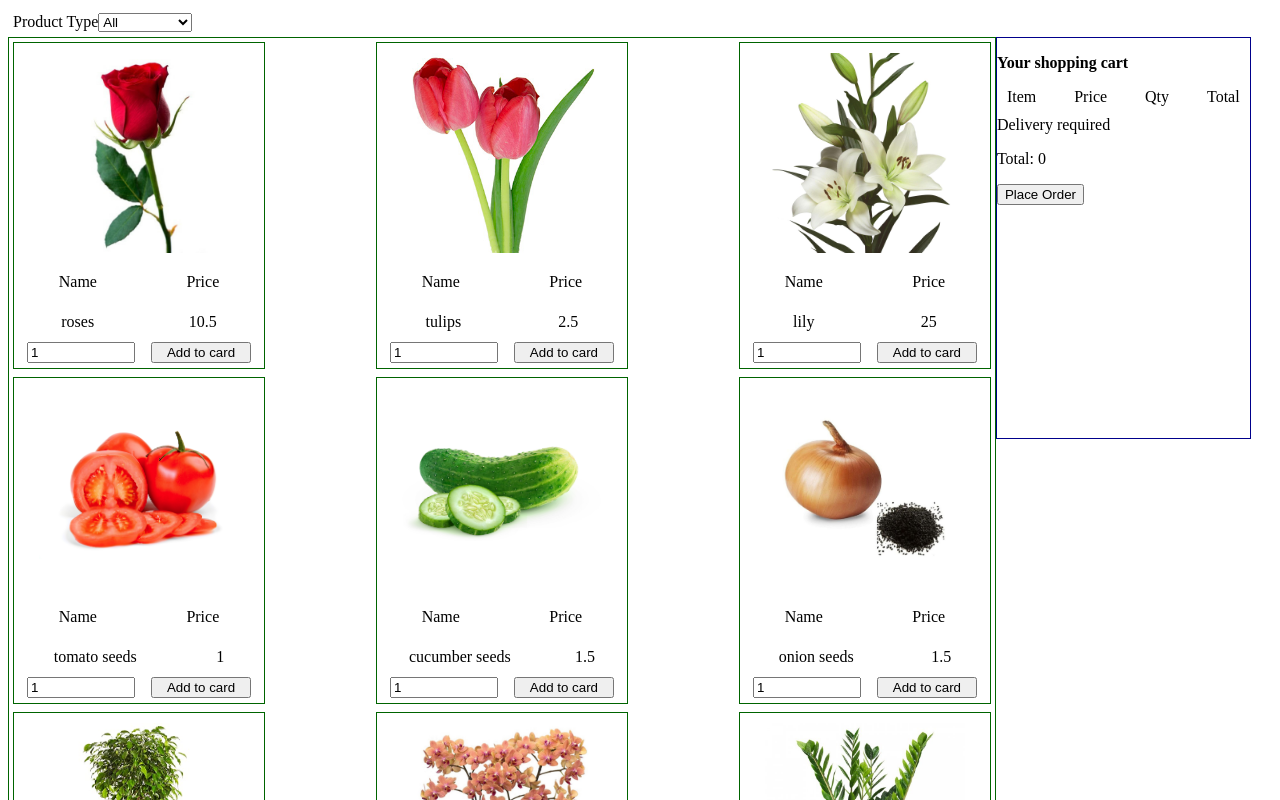
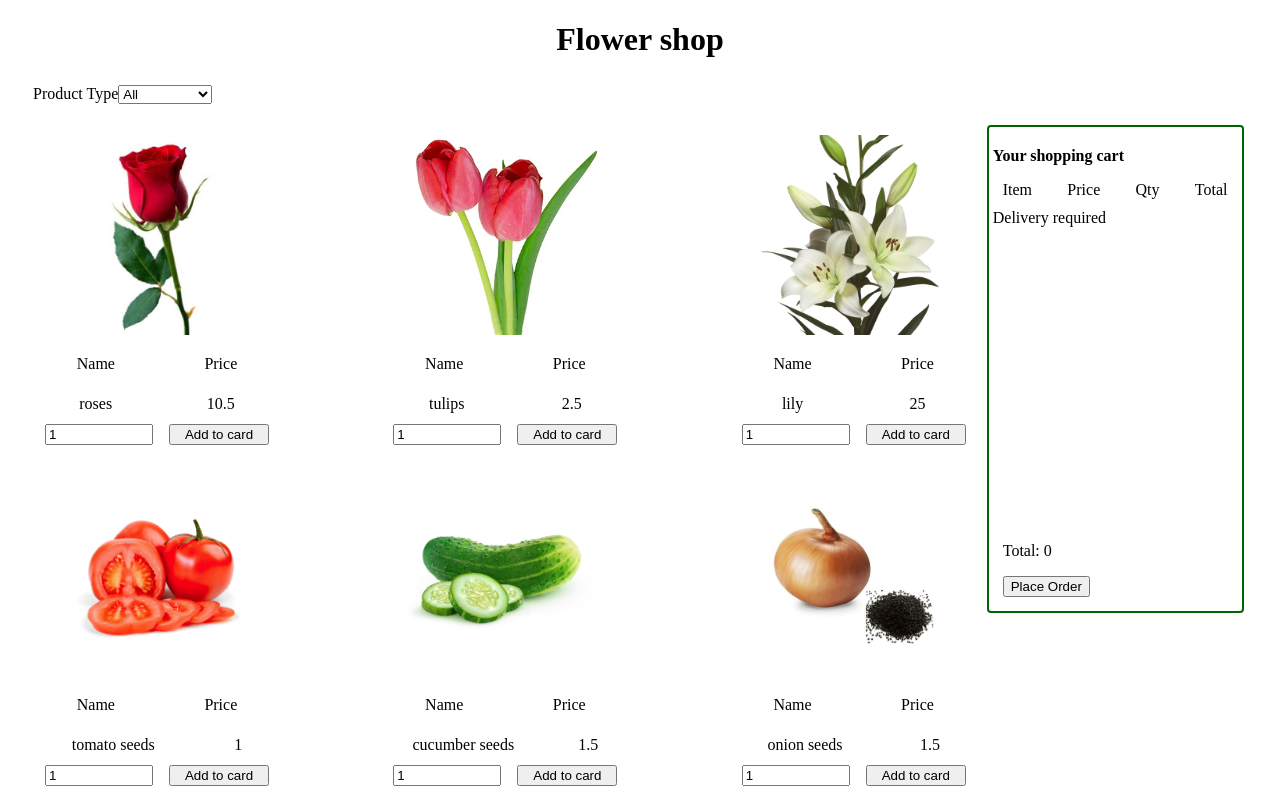
Before and after one commit to OlenaPotiatynyk/flowershop_OOP, an Angular app: page / in a window 1280 px wide. Shown: the top 800 px of the page. Built offline with nearby package versions, Linux system fonts and the light colour scheme.

Commit message:
fix view design

```diff
--- a/src/app/app.component.css
+++ b/src/app/app.component.css
@@ -1,6 +1,7 @@
 .store {
   display: flex;
   flex-flow: wrap;
+  margin: 0 20px;
 }
 
 .filter {
@@ -10,6 +11,7 @@
 
 .cart {
   width: 20%;
+  margin: 16px 4px;
 }
 
 .products {
@@ -17,9 +19,4 @@
   width: 78%;
   justify-content: space-between;
   flex-flow: wrap;
-  border: 1px solid darkgreen;
 }
-
-.inventory_item{
-  width: 23%
-}
--- a/src/app/cart/cart.component.css
+++ b/src/app/cart/cart.component.css
@@ -1,11 +1,20 @@
 .cart {
+  position: relative;
   width: 100%;
-  height: 400px;
-  border: 1px solid darkblue;
+  min-height: 400px;
+  border: 2px solid darkgreen;
+  border-radius: 4px;
+  padding: 4px 4px 80px;
 }
 
-.item-header {
+.item_header {
   display: flex;
   justify-content: space-between;
   margin: 10px;
 }
+
+.cart_footer {
+  position: absolute;
+  bottom: 0;
+  padding: 14px 10px;
+}
--- a/src/app/cart/cart.component.html
+++ b/src/app/cart/cart.component.html
@@ -1,7 +1,7 @@
 <div class="cart">
   <p><b>Your shopping cart</b></p>
 
-  <div class="item-header">
+  <div class="item_header">
     <div>Item</div>
     <div>Price</div>
     <div>Qty</div>
@@ -19,8 +19,10 @@
     <label for="addressInput" *ngIf="deliveryNeeded">Address</label>
     <input id="addressInput" (ngModelChange)="updateAddress()" [(ngModel)]="address" *ngIf="deliveryNeeded">
   </div>
-  <p>Total: <span>{{cart.totalPrice}}</span></p>
-  <button (click)="placeOrder()">Place Order</button>
+  <div class="cart_footer">
+    <p>Total: <span>{{cart.totalPrice}}</span></p>
+    <button (click)="placeOrder()">Place Order</button>
+  </div>
 </div>
 <div *ngIf="showReceipt">
   <div *ngIf="deliveryNeeded">
--- a/src/app/inventory-item/inventory-item.component.css
+++ b/src/app/inventory-item/inventory-item.component.css
@@ -1,7 +1,6 @@
 .p_card {
   width: 250px;
-  border: 1px solid darkgreen;
-  margin: 4px;
+  margin: 16px 4px 4px 4px;
 }
 
 .p_text {
@@ -25,6 +24,6 @@
   margin: 5px;
 }
 
-.button{
+.button {
   width: 100px;
 }
--- a/src/index.html
+++ b/src/index.html
@@ -9,6 +9,7 @@
   <link rel="icon" type="image/x-icon" href="favicon.ico">
 </head>
 <body>
+  <h1>Flower shop</h1>
   <app-root></app-root>
 </body>
 </html>
--- a/src/styles.css
+++ b/src/styles.css
@@ -1 +1,3 @@
-/* You can add global styles to this file, and also import other style files */
+body h1 {
+  text-align: center;
+}
```
